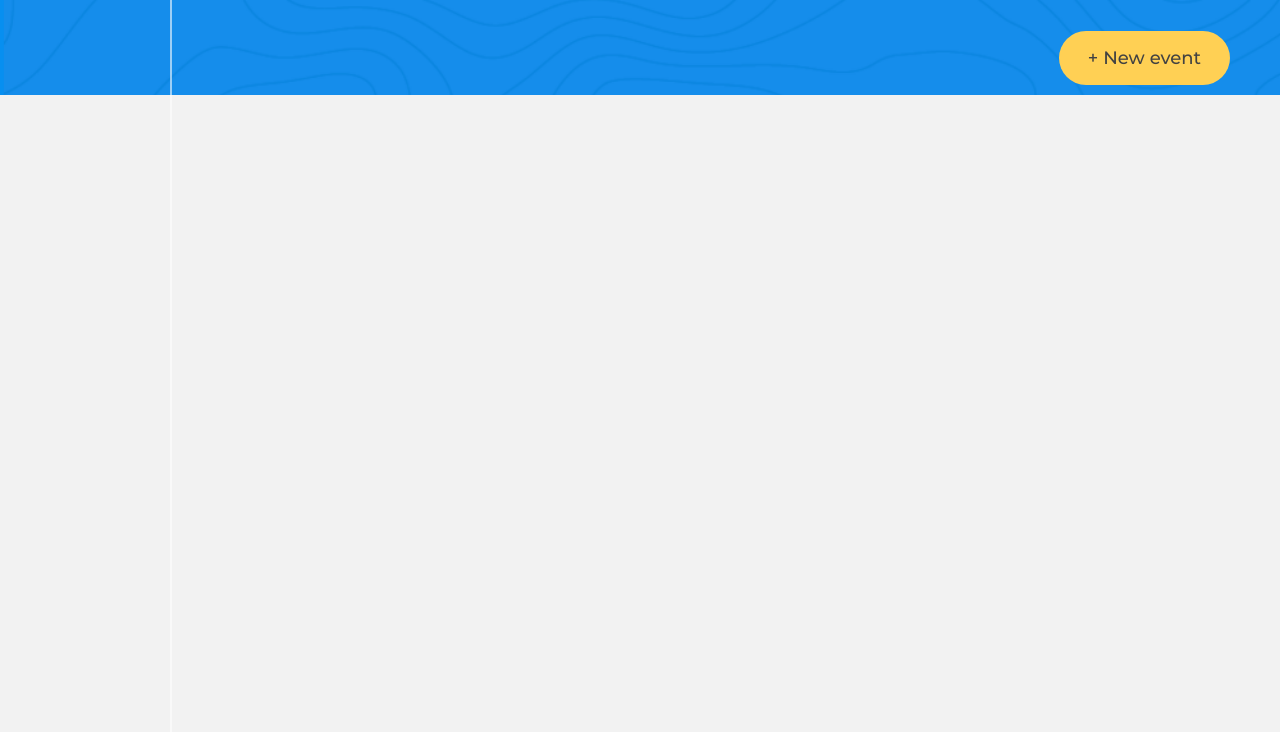
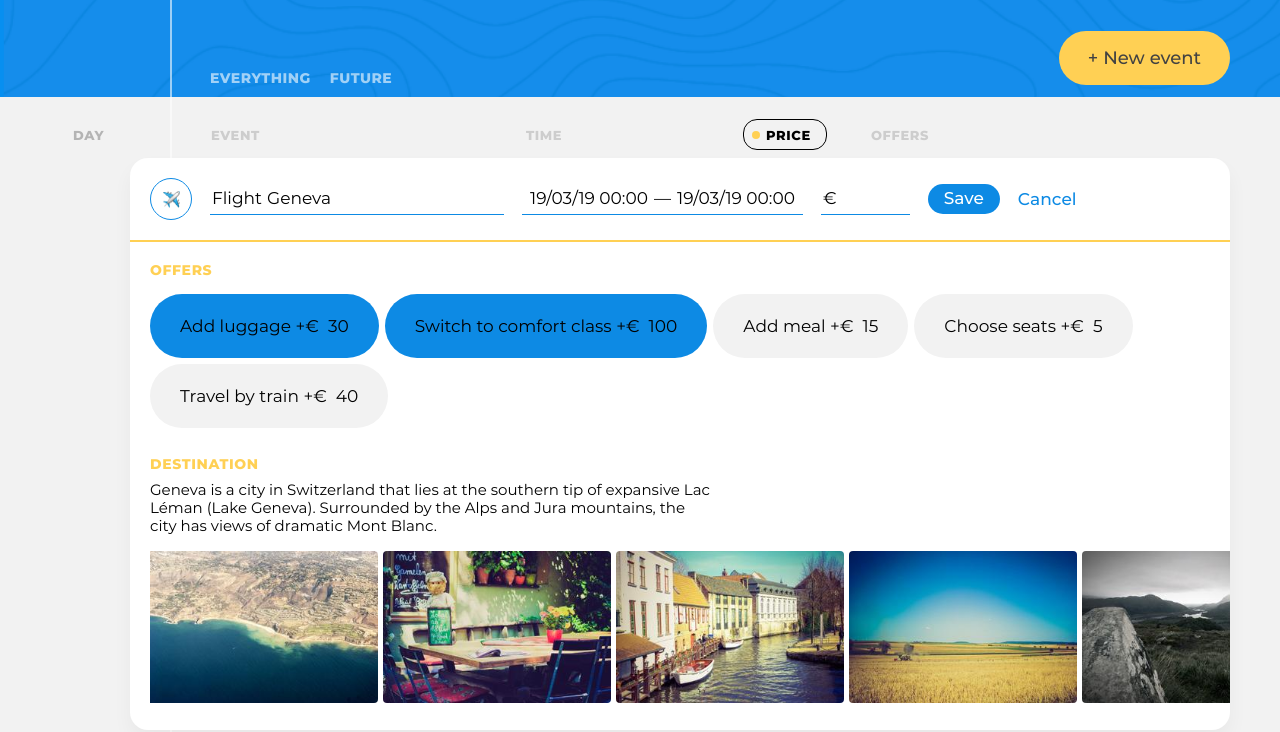
Before and after one commit to MrPatrickalex/1481549-big-trip-simple-19, a website built with webpack: page public/index.html in a window 1280 px wide. Shown: the part 68-800 px from the top of the page. Built offline with nearby package versions, Linux system fonts and the light colour scheme.

Commit message:
Разбил вёрстку на компоненты и первый презентер

```diff
--- a/public/index.html
+++ b/public/index.html
@@ -1,5 +1,6 @@
 <!DOCTYPE html>
 <html lang="en">
+
 <head>
   <meta charset="UTF-8">
   <meta name="viewport" content="width=device-width, initial-scale=1">
@@ -44,5 +45,7 @@
       </section>
     </div>
   </main>
+  <script src="./bundle.js" module></script>
 </body>
+
 </html>
--- a/src/main.js
+++ b/src/main.js
@@ -0,0 +1,6 @@
+import MainPresenter from './presenters/mainPresenter.js';
+
+const filtersContainer = document.querySelector('.trip-controls__filters');
+const mainContainer = document.querySelector('.trip-events');
+
+new MainPresenter({filtersContainer, mainContainer}).init();
--- /dev/null
+++ b/src/views/addNewEventView.js
@@ -0,0 +1,182 @@
+import {createElement} from '../render.js';
+
+export default class AddNewEventView {
+  element = null;
+
+  getElement() {
+    if(!this.element) {
+      this.element = createElement(this.getTemplate());
+    }
+
+    return this.element;
+  }
+
+  removeElement() {
+    this.element = null;
+  }
+
+  getTemplate() {
+    return `
+      <form class="event event--edit" action="#" method="post">
+        <header class="event__header">
+          <div class="event__type-wrapper">
+            <label class="event__type  event__type-btn" for="event-type-toggle-1">
+              <span class="visually-hidden">Choose event type</span>
+              <img class="event__type-icon" width="17" height="17" src="img/icons/flight.png" alt="Event type icon">
+            </label>
+            <input class="event__type-toggle  visually-hidden" id="event-type-toggle-1" type="checkbox">
+
+            <div class="event__type-list">
+              <fieldset class="event__type-group">
+                <legend class="visually-hidden">Event type</legend>
+
+                <div class="event__type-item">
+                  <input id="event-type-taxi-1" class="event__type-input  visually-hidden" type="radio" name="event-type" value="taxi">
+                  <label class="event__type-label  event__type-label--taxi" for="event-type-taxi-1">Taxi</label>
+                </div>
+
+                <div class="event__type-item">
+                  <input id="event-type-bus-1" class="event__type-input  visually-hidden" type="radio" name="event-type" value="bus">
+                  <label class="event__type-label  event__type-label--bus" for="event-type-bus-1">Bus</label>
+                </div>
+
+                <div class="event__type-item">
+                  <input id="event-type-train-1" class="event__type-input  visually-hidden" type="radio" name="event-type" value="train">
+                  <label class="event__type-label  event__type-label--train" for="event-type-train-1">Train</label>
+                </div>
+
+                <div class="event__type-item">
+                  <input id="event-type-ship-1" class="event__type-input  visually-hidden" type="radio" name="event-type" value="ship">
+                  <label class="event__type-label  event__type-label--ship" for="event-type-ship-1">Ship</label>
+                </div>
+
+                <div class="event__type-item">
+                  <input id="event-type-drive-1" class="event__type-input  visually-hidden" type="radio" name="event-type" value="drive">
+                  <label class="event__type-label  event__type-label--drive" for="event-type-drive-1">Drive</label>
+                </div>
+
+                <div class="event__type-item">
+                  <input id="event-type-flight-1" class="event__type-input  visually-hidden" type="radio" name="event-type" value="flight" checked>
+                  <label class="event__type-label  event__type-label--flight" for="event-type-flight-1">Flight</label>
+                </div>
+
+                <div class="event__type-item">
+                  <input id="event-type-check-in-1" class="event__type-input  visually-hidden" type="radio" name="event-type" value="check-in">
+                  <label class="event__type-label  event__type-label--check-in" for="event-type-check-in-1">Check-in</label>
+                </div>
+
+                <div class="event__type-item">
+                  <input id="event-type-sightseeing-1" class="event__type-input  visually-hidden" type="radio" name="event-type" value="sightseeing">
+                  <label class="event__type-label  event__type-label--sightseeing" for="event-type-sightseeing-1">Sightseeing</label>
+                </div>
+
+                <div class="event__type-item">
+                  <input id="event-type-restaurant-1" class="event__type-input  visually-hidden" type="radio" name="event-type" value="restaurant">
+                  <label class="event__type-label  event__type-label--restaurant" for="event-type-restaurant-1">Restaurant</label>
+                </div>
+              </fieldset>
+            </div>
+          </div>
+
+          <div class="event__field-group  event__field-group--destination">
+            <label class="event__label  event__type-output" for="event-destination-1">
+              Flight
+            </label>
+            <input class="event__input  event__input--destination" id="event-destination-1" type="text" name="event-destination" value="Geneva" list="destination-list-1">
+            <datalist id="destination-list-1">
+              <option value="Amsterdam"></option>
+              <option value="Geneva"></option>
+              <option value="Chamonix"></option>
+            </datalist>
+          </div>
+
+          <div class="event__field-group  event__field-group--time">
+            <label class="visually-hidden" for="event-start-time-1">From</label>
+            <input class="event__input  event__input--time" id="event-start-time-1" type="text" name="event-start-time" value="19/03/19 00:00">
+            &mdash;
+            <label class="visually-hidden" for="event-end-time-1">To</label>
+            <input class="event__input  event__input--time" id="event-end-time-1" type="text" name="event-end-time" value="19/03/19 00:00">
+          </div>
+
+          <div class="event__field-group  event__field-group--price">
+            <label class="event__label" for="event-price-1">
+              <span class="visually-hidden">Price</span>
+              &euro;
+            </label>
+            <input class="event__input  event__input--price" id="event-price-1" type="text" name="event-price" value="">
+          </div>
+
+          <button class="event__save-btn  btn  btn--blue" type="submit">Save</button>
+          <button class="event__reset-btn" type="reset">Cancel</button>
+        </header>
+        <section class="event__details">
+          <section class="event__section  event__section--offers">
+            <h3 class="event__section-title  event__section-title--offers">Offers</h3>
+
+            <div class="event__available-offers">
+              <div class="event__offer-selector">
+                <input class="event__offer-checkbox  visually-hidden" id="event-offer-luggage-1" type="checkbox" name="event-offer-luggage" checked>
+                <label class="event__offer-label" for="event-offer-luggage-1">
+                  <span class="event__offer-title">Add luggage</span>
+                  &plus;&euro;&nbsp;
+                  <span class="event__offer-price">30</span>
+                </label>
+              </div>
+
+              <div class="event__offer-selector">
+                <input class="event__offer-checkbox  visually-hidden" id="event-offer-comfort-1" type="checkbox" name="event-offer-comfort" checked>
+                <label class="event__offer-label" for="event-offer-comfort-1">
+                  <span class="event__offer-title">Switch to comfort class</span>
+                  &plus;&euro;&nbsp;
+                  <span class="event__offer-price">100</span>
+                </label>
+              </div>
+
+              <div class="event__offer-selector">
+                <input class="event__offer-checkbox  visually-hidden" id="event-offer-meal-1" type="checkbox" name="event-offer-meal">
+                <label class="event__offer-label" for="event-offer-meal-1">
+                  <span class="event__offer-title">Add meal</span>
+                  &plus;&euro;&nbsp;
+                  <span class="event__offer-price">15</span>
+                </label>
+              </div>
+
+              <div class="event__offer-selector">
+                <input class="event__offer-checkbox  visually-hidden" id="event-offer-seats-1" type="checkbox" name="event-offer-seats">
+                <label class="event__offer-label" for="event-offer-seats-1">
+                  <span class="event__offer-title">Choose seats</span>
+                  &plus;&euro;&nbsp;
+                  <span class="event__offer-price">5</span>
+                </label>
+              </div>
+
+              <div class="event__offer-selector">
+                <input class="event__offer-checkbox  visually-hidden" id="event-offer-train-1" type="checkbox" name="event-offer-train">
+                <label class="event__offer-label" for="event-offer-train-1">
+                  <span class="event__offer-title">Travel by train</span>
+                  &plus;&euro;&nbsp;
+                  <span class="event__offer-price">40</span>
+                </label>
+              </div>
+            </div>
+          </section>
+
+          <section class="event__section  event__section--destination">
+            <h3 class="event__section-title  event__section-title--destination">Destination</h3>
+            <p class="event__destination-description">Geneva is a city in Switzerland that lies at the southern tip of expansive Lac Léman (Lake Geneva). Surrounded by the Alps and Jura mountains, the city has views of dramatic Mont Blanc.</p>
+
+            <div class="event__photos-container">
+              <div class="event__photos-tape">
+                <img class="event__photo" src="img/photos/1.jpg" alt="Event photo">
+                <img class="event__photo" src="img/photos/2.jpg" alt="Event photo">
+                <img class="event__photo" src="img/photos/3.jpg" alt="Event photo">
+                <img class="event__photo" src="img/photos/4.jpg" alt="Event photo">
+                <img class="event__photo" src="img/photos/5.jpg" alt="Event photo">
+              </div>
+            </div>
+          </section>
+        </section>
+      </form>
+    `;
+  }
+}
--- /dev/null
+++ b/src/views/eventView.js
@@ -0,0 +1,52 @@
+import {createElement} from '../render.js';
+
+export default class EventView {
+  element = null;
+
+  getElement() {
+    if(!this.element) {
+      this.element = createElement(this.getTemplate());
+    }
+
+    return this.element;
+  }
+
+  removeElement() {
+    this.element = null;
+  }
+
+  getTemplate() {
+    return `
+    <li class="trip-events__item">
+        <div class="event">
+          <time class="event__date" datetime="2019-03-18">MAR 18</time>
+          <div class="event__type">
+            <img class="event__type-icon" width="42" height="42" src="img/icons/taxi.png" alt="Event type icon">
+          </div>
+          <h3 class="event__title">Taxi Amsterdam</h3>
+          <div class="event__schedule">
+            <p class="event__time">
+              <time class="event__start-time" datetime="2019-03-18T10:30">10:30</time>
+              &mdash;
+              <time class="event__end-time" datetime="2019-03-18T11:00">11:00</time>
+            </p>
+          </div>
+          <p class="event__price">
+            &euro;&nbsp;<span class="event__price-value">20</span>
+          </p>
+          <h4 class="visually-hidden">Offers:</h4>
+          <ul class="event__selected-offers">
+            <li class="event__offer">
+              <span class="event__offer-title">Order Uber</span>
+              &plus;&euro;&nbsp;
+              <span class="event__offer-price">20</span>
+            </li>
+          </ul>
+          <button class="event__rollup-btn" type="button">
+            <span class="visually-hidden">Open event</span>
+          </button>
+        </div>
+      </li>
+    `;
+  }
+}
--- /dev/null
+++ b/src/views/filtersView.js
@@ -0,0 +1,35 @@
+import {createElement} from '../render.js';
+
+export default class FiltersView {
+  element = null;
+
+  getElement() {
+    if(!this.element) {
+      this.element = createElement(this.getTemplate());
+    }
+
+    return this.element;
+  }
+
+  removeElement() {
+    this.element = null;
+  }
+
+  getTemplate() {
+    return `
+      <form class="trip-filters" action="#" method="get">
+        <div class="trip-filters__filter">
+            <input id="filter-everything" class="trip-filters__filter-input  visually-hidden" type="radio" name="trip-filter" value="everything">
+            <label class="trip-filters__filter-label" for="filter-everything">Everything</label>
+        </div>
+
+        <div class="trip-filters__filter">
+          <input id="filter-future" class="trip-filters__filter-input  visually-hidden" type="radio" name="trip-filter" value="future">
+          <label class="trip-filters__filter-label" for="filter-future">Future</label>
+        </div>
+
+        <button class="visually-hidden" type="submit">Accept filter</button>
+      </form>
+    `;
+  }
+}
--- /dev/null
+++ b/src/views/pointsView.js
@@ -0,0 +1,24 @@
+import {createElement} from '../render.js';
+
+export default class PointsView {
+  element = null;
+
+  getElement() {
+    if(!this.element) {
+      this.element = createElement(this.getTemplate());
+    }
+
+    return this.element;
+  }
+
+  removeElement() {
+    this.element = null;
+  }
+
+  getTemplate() {
+    return `
+    <ul class="trip-events__list">
+    </ul>
+    `;
+  }
+}
--- /dev/null
+++ b/src/views/sortView.js
@@ -0,0 +1,48 @@
+import {createElement} from '../render.js';
+
+export default class SortView {
+  element = null;
+
+  getElement() {
+    if(!this.element) {
+      this.element = createElement(this.getTemplate());
+    }
+
+    return this.element;
+  }
+
+  removeElement() {
+    this.element = null;
+  }
+
+  getTemplate() {
+    return `
+      <form class="trip-events__trip-sort  trip-sort" action="#" method="get">
+        <div class="trip-sort__item  trip-sort__item--day">
+          <input id="sort-day" class="trip-sort__input  visually-hidden" type="radio" name="trip-sort" value="sort-day">
+          <label class="trip-sort__btn" for="sort-day">Day</label>
+        </div>
+
+        <div class="trip-sort__item  trip-sort__item--event">
+          <input id="sort-event" class="trip-sort__input  visually-hidden" type="radio" name="trip-sort" value="sort-event" disabled>
+          <label class="trip-sort__btn" for="sort-event">Event</label>
+        </div>
+
+        <div class="trip-sort__item  trip-sort__item--time">
+          <input id="sort-time" class="trip-sort__input  visually-hidden" type="radio" name="trip-sort" value="sort-time" disabled>
+          <label class="trip-sort__btn" for="sort-time">Time</label>
+        </div>
+
+        <div class="trip-sort__item  trip-sort__item--price">
+          <input id="sort-price" class="trip-sort__input  visually-hidden" type="radio" name="trip-sort" value="sort-price" checked>
+          <label class="trip-sort__btn" for="sort-price">Price</label>
+        </div>
+
+        <div class="trip-sort__item  trip-sort__item--offer">
+          <input id="sort-offer" class="trip-sort__input  visually-hidden" type="radio" name="trip-sort" value="sort-offer" disabled>
+          <label class="trip-sort__btn" for="sort-offer">Offers</label>
+        </div>
+      </form>
+    `;
+  }
+}
```
Also changed, not shown: markup/list-filter.html (+16 -7 lines), src/presenters/mainPresenter.js (added, +29 -0 lines). Lines whose indentation alone changed are shown as unchanged.
